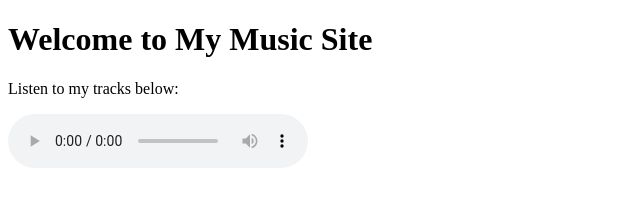
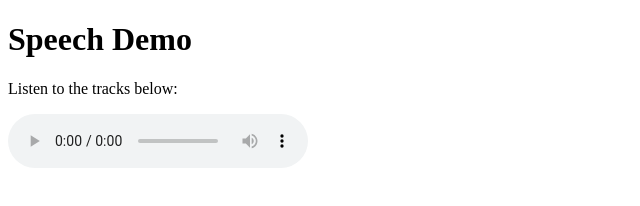
Before and after one commit to mortezaro/speech_demo, a plain HTML site: page index.html in a window 1280 px wide. Shown: the whole page, without its empty margins (0-640 px from the left). Drawn offline with Linux system fonts and the light colour scheme.

Commit message:
Update index.html

```diff
--- a/index.html
+++ b/index.html
@@ -4,8 +4,8 @@
   <title>Speech Demo</title>
 </head>
 <body>
-  <h1>Welcome to My Music Site</h1>
-  <p>Listen to my tracks below:</p>
+  <h1>Speech Demo</h1>
+  <p>Listen to the tracks below:</p>
   <audio controls>
     <source src="path-to-your-music-file.mp3" type="audio/mpeg">
     Your browser does not support the audio tag.
```
